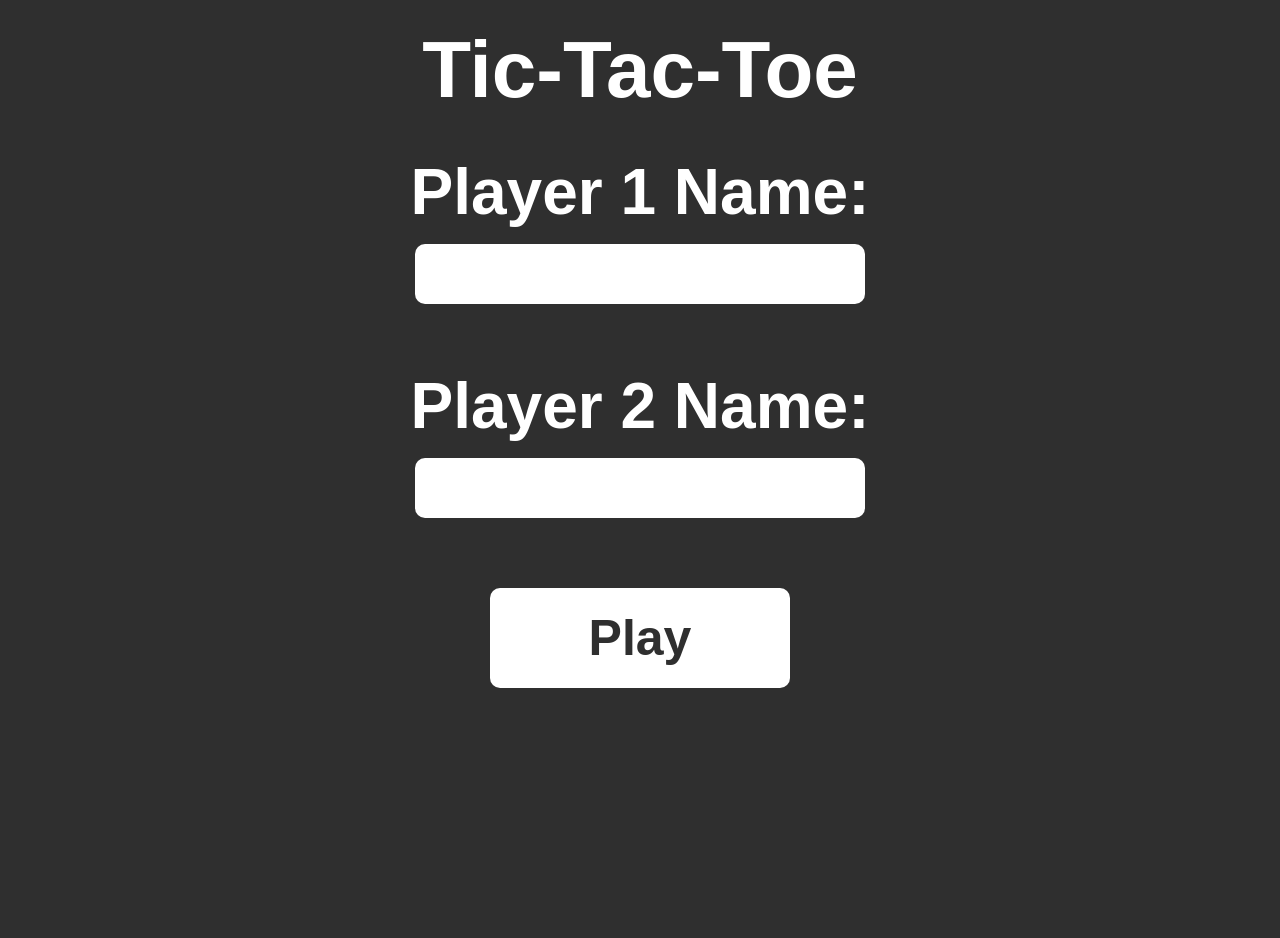
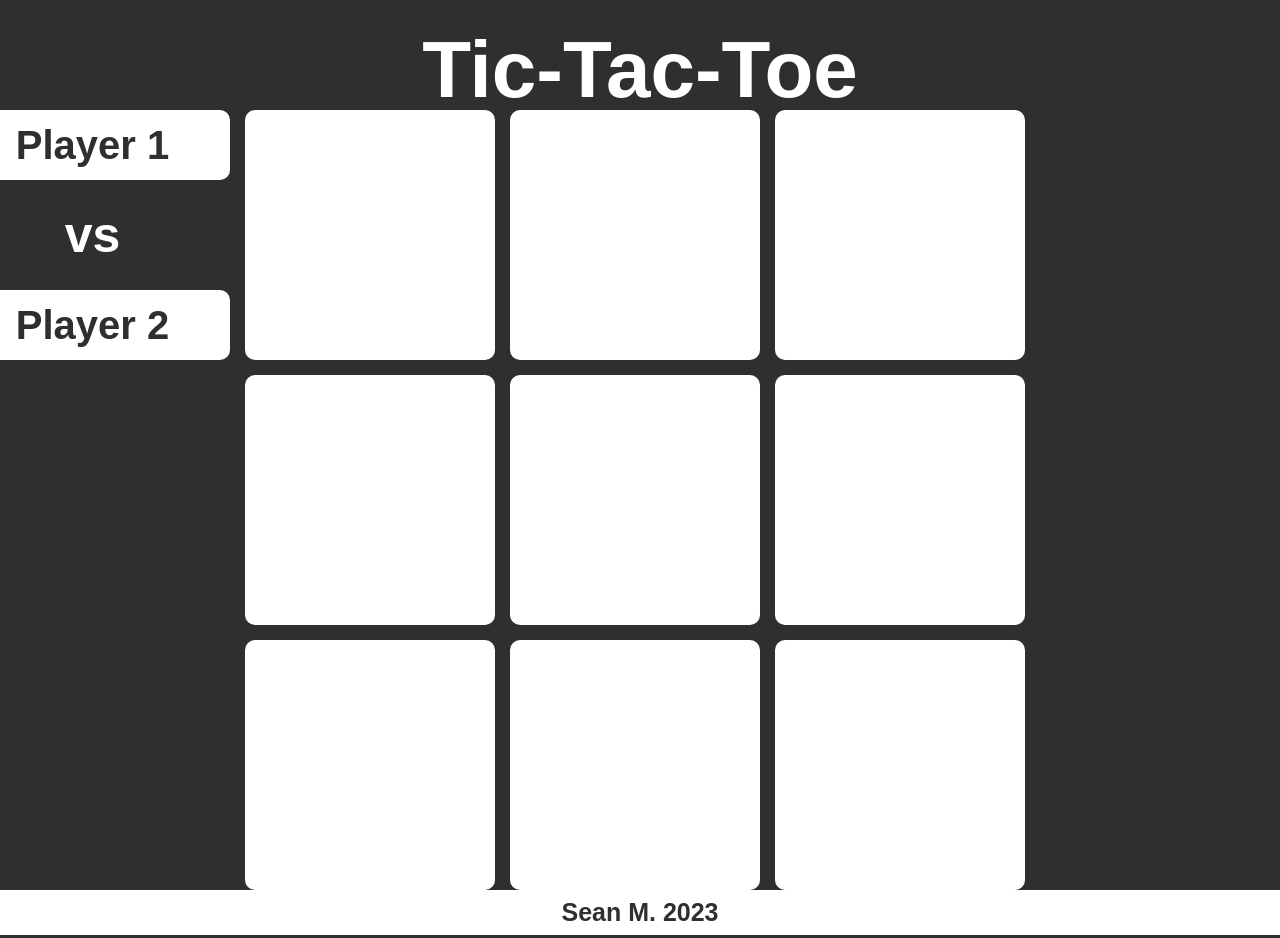
Before and after one commit to SDMckone/odin-tic-tac-toe, a website: page index.html in a window 1280 px wide. Shown: the top 938 px of the page. Drawn offline with Linux system fonts and the light colour scheme.

Commit message:
Create game board

```diff
--- a/index.html
+++ b/index.html
@@ -35,7 +35,7 @@
                 <button type="submit" id="submit">Play</button>
             </form>
         </div> -->
-        <div id="two-player-name-entry-page">
+        <!-- <div id="two-player-name-entry-page">
             <form
                 action="/add-name"
                 method="post"
@@ -57,6 +57,26 @@
                 />
                 <button type="submit" id="submit">Play</button>
             </form>
+        </div> -->
+        <div id="game-board-page">
+            <div id="player-name-display">
+                <div id="player-one-name">Player 1</div>
+                <p>vs</p>
+                <div id="player-two-name">Player 2</div>
+            </div>
+            <div id="game-board">
+                <div id="square-1" class="game-board-square"></div>
+                <div id="square-2" class="game-board-square"></div>
+                <div id="square-3" class="game-board-square"></div>
+
+                <div id="square-4" class="game-board-square"></div>
+                <div id="square-5" class="game-board-square"></div>
+                <div id="square-6" class="game-board-square"></div>
+
+                <div id="square-7" class="game-board-square"></div>
+                <div id="square-8" class="game-board-square"></div>
+                <div id="square-9" class="game-board-square"></div>
+            </div>
         </div>
         <footer>Sean M. 2023</footer>
     </body>
--- a/styles.css
+++ b/styles.css
@@ -188,15 +188,19 @@ body {
     margin-bottom: -120px;
 }
 
-header,
-p {
+header {
     color: var(--primary-color);
 
     font-size: 80px;
     font-weight: bold;
 
     padding-top: 30px;
-    padding-bottom: 50px;
+}
+
+p {
+    color: var(--primary-color);
+    font-size: 50px;
+    font-weight: bold;
 }
 
 .one-player-button,
@@ -242,11 +246,6 @@ input[type="text"] {
     width: 400px;
 }
 
-input#two-player-name-input-1,
-input#two-player-name-input-2 {
-    width: 450px;
-}
-
 button[type="submit"] {
     font-size: 50px;
     font-weight: bold;
@@ -259,6 +258,61 @@ button[type="submit"] {
 
     width: 300px;
     height: 100px;
+}
+
+#game-board-page {
+    display: flex;
+    gap: 15px;
+    margin-right: 300px;
+}
+
+#player-name-display {
+    height: 250px;
+
+    display: flex;
+    flex-direction: column;
+    align-items: center;
+    justify-content: space-between;
+}
+
+input#two-player-name-input-1,
+input#two-player-name-input-2 {
+    width: 450px;
+}
+
+#player-one-name,
+#player-two-name {
+    display: flex;
+    align-items: center;
+    justify-content: center;
+
+    font-size: 40px;
+    font-weight: bold;
+
+    color: var(--bg-color);
+    background-color: var(--primary-color);
+
+    border-radius: 10px;
+    border-width: 0px;
+
+    width: 275px;
+    height: 70px;
+}
+
+#game-board {
+    display: grid;
+    grid-template-columns: 250px 250px 250px;
+    grid-template-rows: 250px 250px 250px;
+    gap: 15px;
+}
+
+.game-board-square {
+    background-color: var(--primary-color);
+
+    width: 250px;
+    height: 250px;
+
+    border-radius: 10px;
 }
 
 footer {
```
